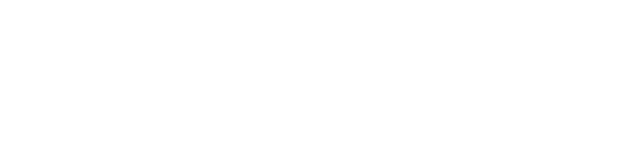
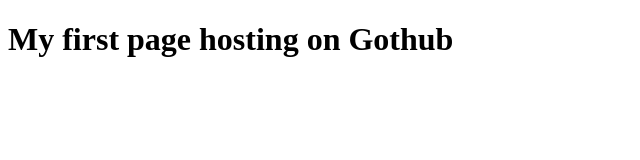
Before and after one commit to fuad1235/PageHosting, a plain HTML site: page index.html in a window 1280 px wide. Shown: the whole page, without its empty margins (0-640 px from the left). Drawn offline with Linux system fonts and the light colour scheme.

Commit message:
Update index.html

```diff
--- a/index.html
+++ b/index.html
@@ -8,6 +8,7 @@
     </title>
 </head>
 <body>
-
+    <h1>My first page hosting on Gothub
+    </h1>
 </body>
 </html>
```
